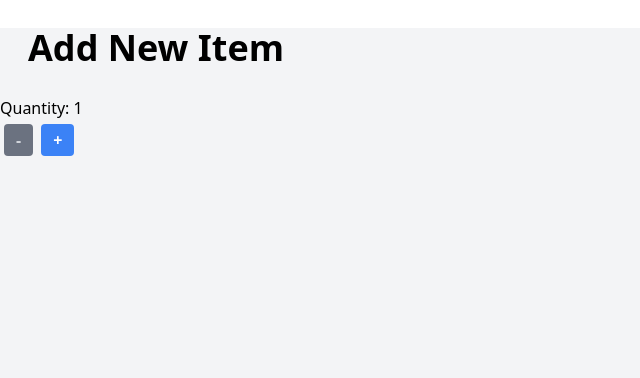
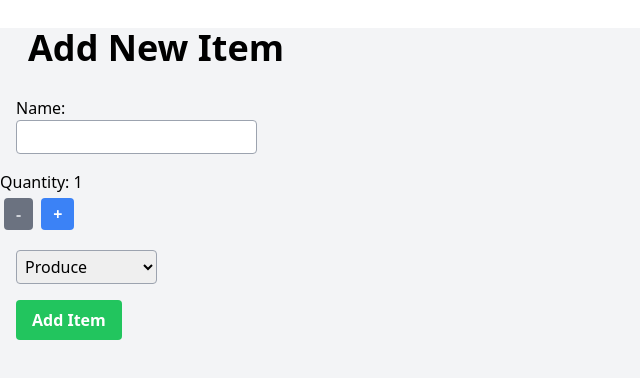
Before and after one commit to LucasMunhoz13/cprg306-assignments, a Next.js app: page /week-5 in a window 1280 px wide. Shown: the top 378 px of the page, without its empty margins (0-640 px from the left). Built offline with nearby package versions, Linux system fonts and the light colour scheme.

Commit message:
New functions

```diff
--- a/app/week-5/new-item.js
+++ b/app/week-5/new-item.js
@@ -11,7 +11,33 @@
 
     const decrement = () => setQuantity(prevQuantity => Math.max(prevQuantity - 1, 1));
 
+    const handleNameChange = (event) => setName(event.target.value);
+
+    const handleCategoryChange = (event) => setCategory(event.target.value);
+
+    const handleSubmit = (event) => {
+        event.preventDefault();
+        let item = { name, category, quantity };
+        console.log(item);
+    }
+
     return (
+
+        <form onSubmit={handleSubmit}>
+
+
+            <div className="m-4">
+                <label className="block">Name:</label>
+                <input
+                    type="text"
+                    value={name}
+                    onChange={handleNameChange}
+                    className="border border-gray-400 rounded p-1"
+                    required
+                />
+            </div>
+
+
             <div>
                 <p className="">Quantity: {quantity}</p>
                 <button
@@ -29,5 +55,40 @@
                     +
                 </button>
             </div>
+
+
+            <div className="m-4">
+                <select
+                    value={category}
+                    onChange={handleCategoryChange}
+                    className="border border-gray-400 rounded p-1"
+                    required
+                >
+                    <option value="produce">Produce</option>
+                    <option value="dairy">Dairy</option>
+                    <option value="bakery">Bakery</option>
+                    <option value="meat">Meat</option>
+                    <option value="frozen">Frozen Foods</option>
+                    <option value="canned">Canned Goods</option>
+                    <option value="dry">Dry Goods</option>
+                    <option value="beverages">Beverages</option>
+                    <option value="snacks">Snacks</option>
+                    <option value="household">Household</option>
+                    <option value="other">Other</option>
+                </select>
+            </div>
+
+
+            <div className="m-4">
+                <button
+                    type="submit"
+                    className="bg-green-500 hover:bg-green-700 text-white font-bold py-2 px-4 rounded"
+                >
+                    Add Item
+                </button>
+            </div>
+
+
+        </form>
     );
 }
```
Lines whose indentation alone changed are shown as unchanged.
